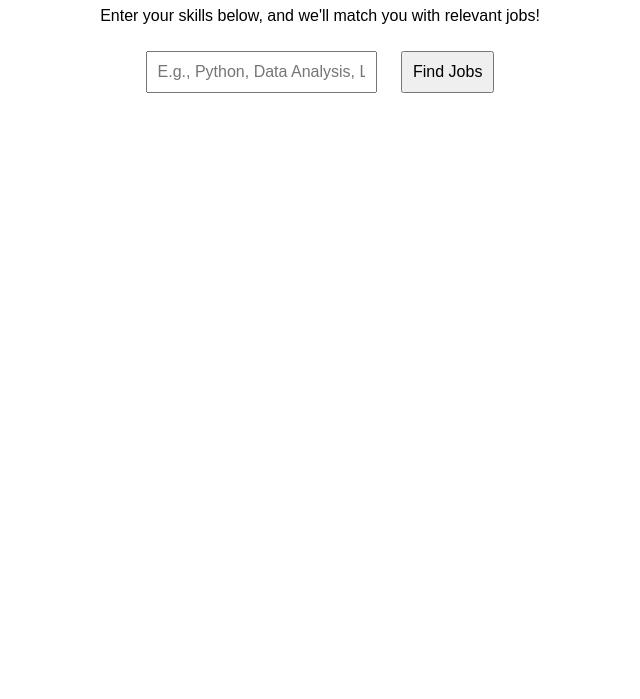
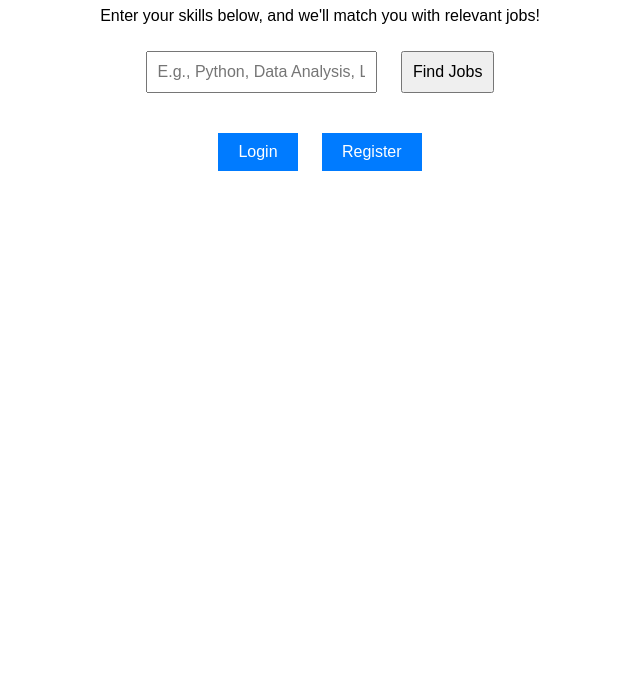
Before and after one commit to gabriel-1607/mega, a plain HTML site: page index.html in a window 1280 px wide. Shown: the part 101-800 px from the top of the page, without its empty margins (320-960 px from the left). Drawn offline with Linux system fonts and the light colour scheme.

Commit message:
Update index.html

```diff
--- a/index.html
+++ b/index.html
@@ -8,6 +8,9 @@
         body { font-family: Arial, sans-serif; text-align: center; padding: 20px; }
         input, button { padding: 10px; margin: 10px; font-size: 16px; }
         #results { margin-top: 20px; font-weight: bold; }
+        .auth-buttons { margin-top: 20px; }
+        .auth-buttons button { background-color: #007BFF; color: white; border: none; padding: 10px 20px; font-size: 16px; cursor: pointer; }
+        .auth-buttons button:hover { background-color: #0056b3; }
     </style>
 </head>
 <body>
@@ -18,6 +21,11 @@
     <button onclick="findJobs()">Find Jobs</button>
 
     <div id="results"></div>
+
+    <div class="auth-buttons">
+        <button onclick="window.location.href='login.html'">Login</button>
+        <button onclick="window.location.href='register.html'">Register</button>
+    </div>
 
     <script>
         async function findJobs() {
```
